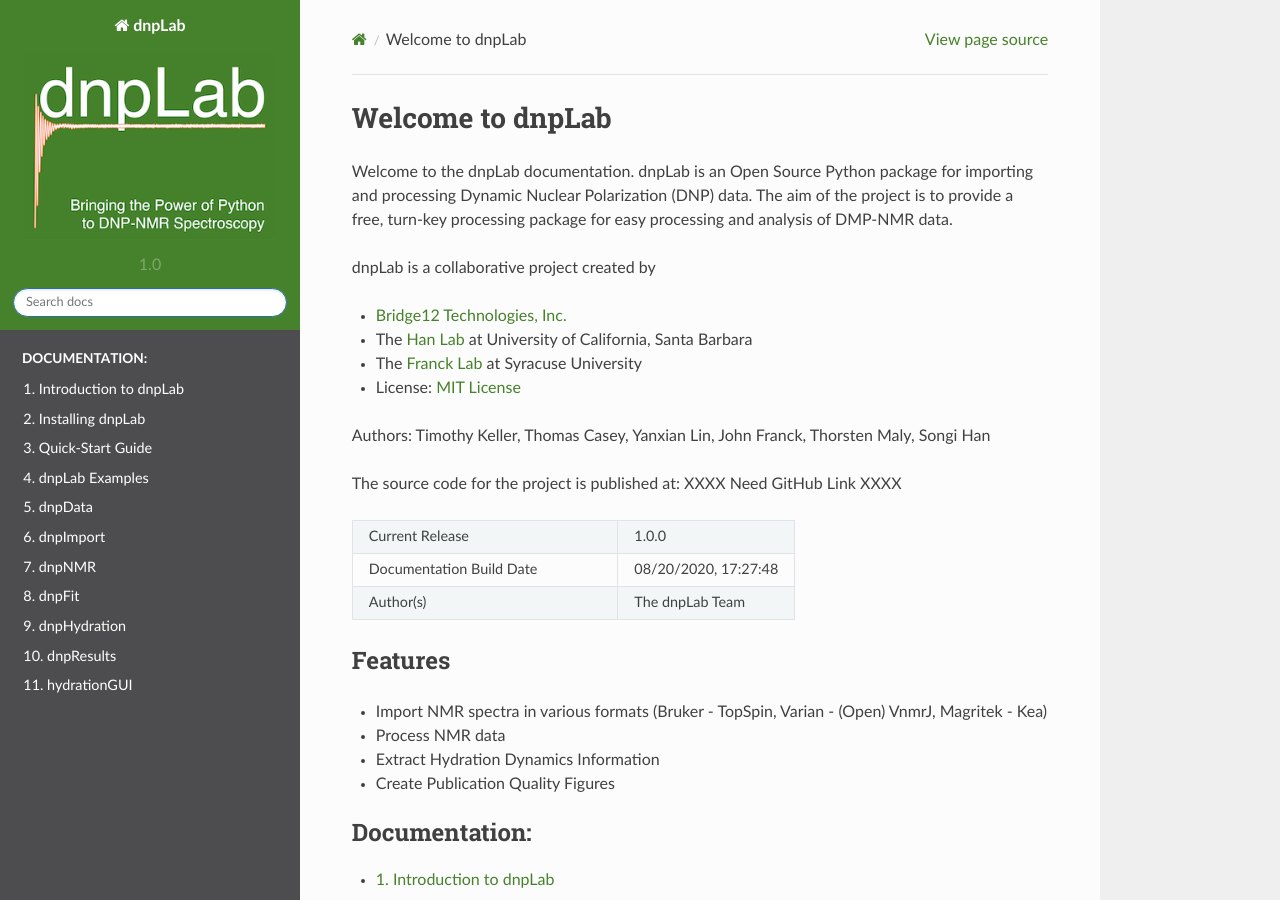
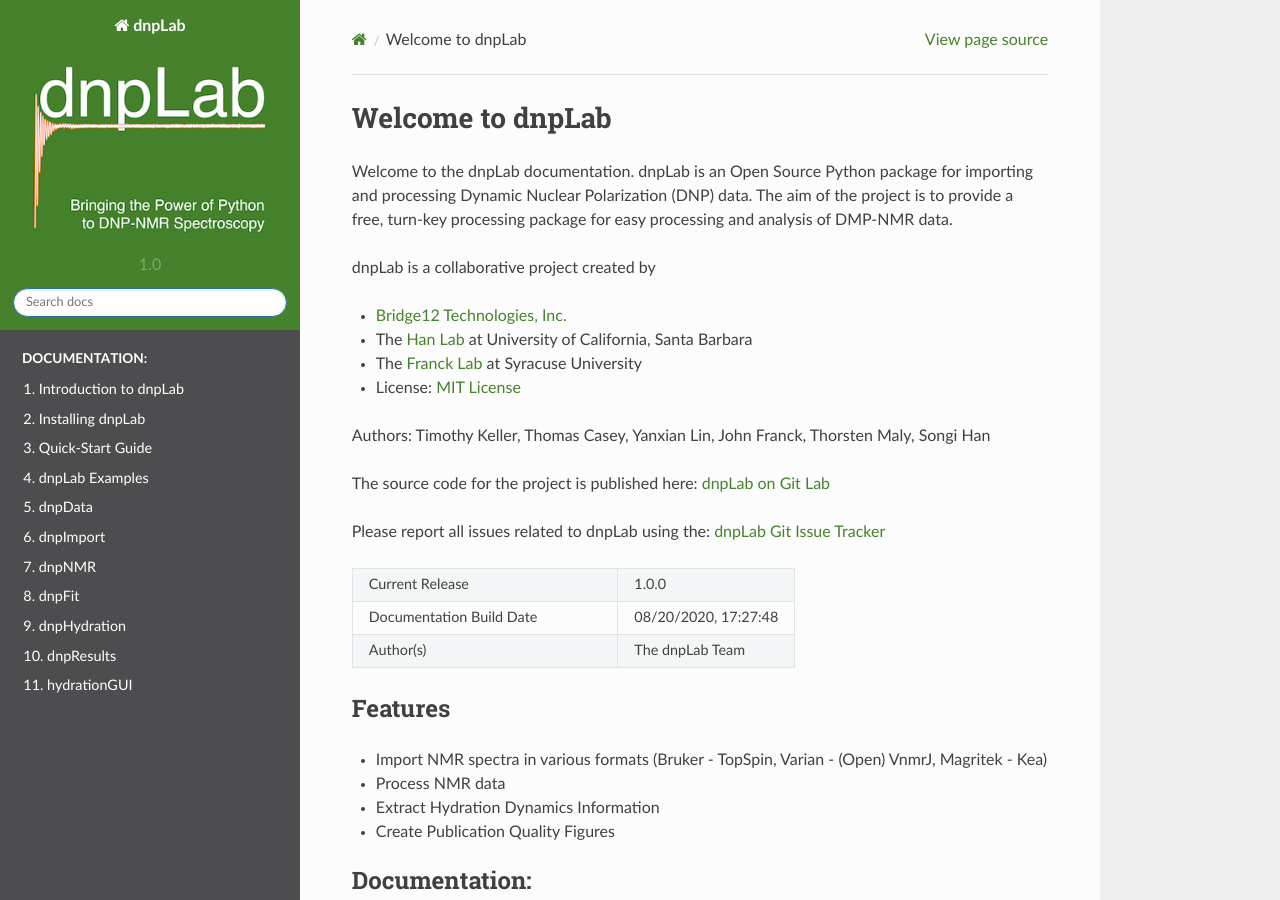
Before and after one commit to DNPLab/DNPLab, a Sphinx documentation site: the page built from docs/source/index.rst, in a window 1280 px wide and 900 px high. Built offline with Sphinx 7.4.7 and the Read the Docs theme 2.0.0, drawn with Linux system fonts in a browser that asks for light colours.

Commit message:
Updated links and docu

```diff
--- a/docs/source/index.rst
+++ b/docs/source/index.rst
@@ -25,6 +25,16 @@
 
    <a href="https://jmfrancklab.github.io/" target="_blank"> Franck Lab</a>
 
+
+.. |dnpLabGitLink| raw:: html
+
+   <a href="https://github.com/DNPLab/dnpLab" target="_blank"> dnpLab on Git Lab</a>
+
+.. |dnpLabGitIssueTrackerLink| raw:: html
+
+   <a href="https://github.com/DNPLab/dnpLab/issues" target="_blank"> dnpLab Git Issue Tracker</a>
+
+
 =================
 Welcome to dnpLab
 =================
@@ -40,7 +50,9 @@
 
 Authors: Timothy Keller, Thomas Casey, Yanxian Lin, John Franck, Thorsten Maly, Songi Han
 
-The source code for the project is published at: XXXX Need GitHub Link XXXX
+The source code for the project is published here: |dnpLabGitLink|
+
+Please report all issues related to dnpLab using the: |dnpLabGitIssueTrackerLink|
 
 .. list-table::
    :widths: 60 40
```
Also changed, not shown: README.md (+5 -1 lines), docs/source/examples.rst (+11 -2 lines).
